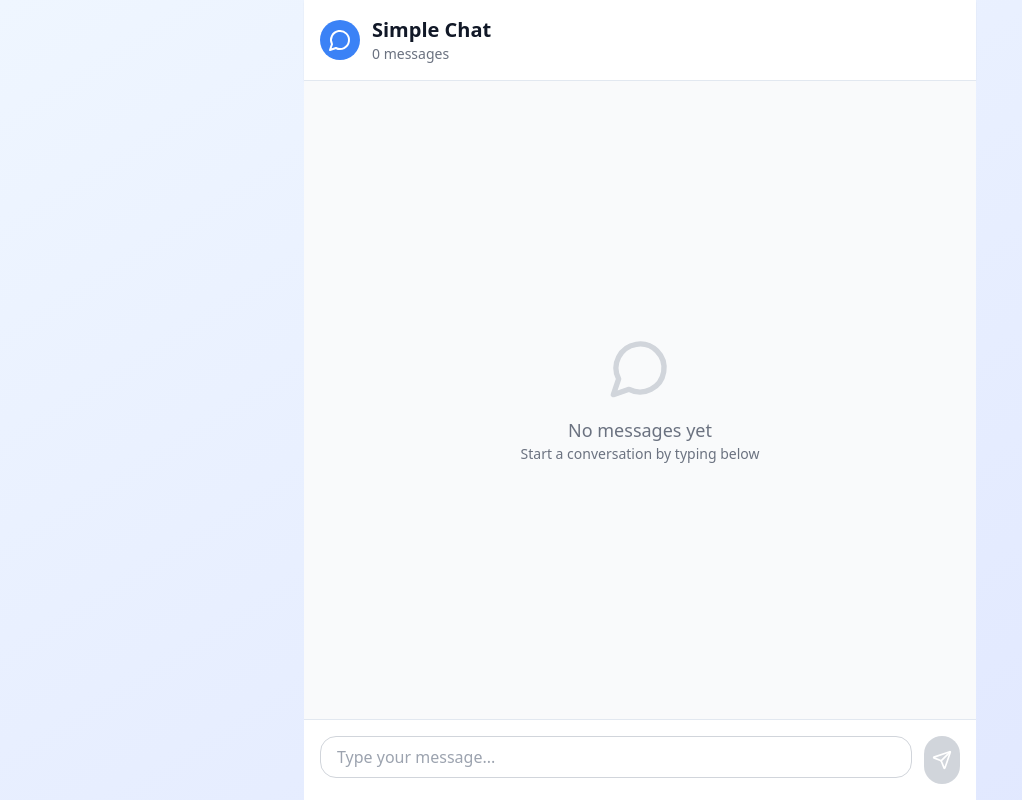
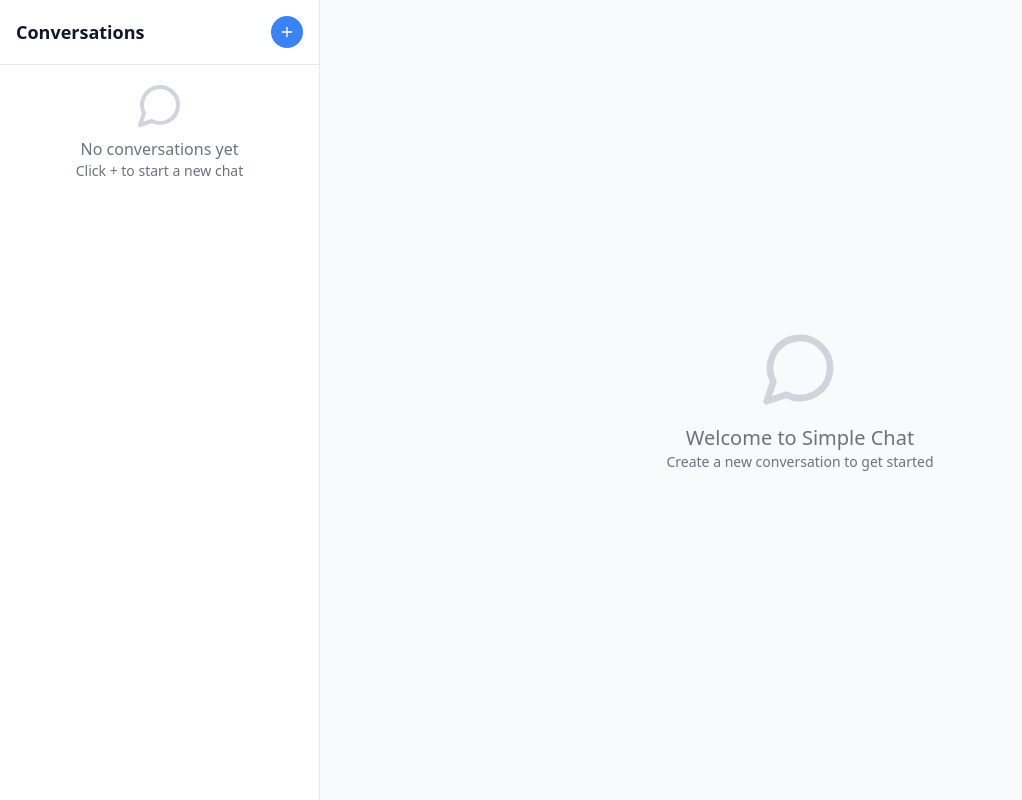
Before and after one commit to mathieulrl/world-chat, a React (Vite) app: page / in a window 1280 px wide. Shown: the whole page, without its empty margins (0-1022 px from the left). Built offline with nearby package versions, Linux system fonts and the light colour scheme.

Commit message:
Add conversation list menu
Implement a menu to display and select conversations.

```diff
--- /dev/null
+++ b/src/components/ConversationSidebar.tsx
@@ -0,0 +1,106 @@
+
+import { MessageCircle, Plus, Trash2 } from "lucide-react";
+import { Conversation } from "../utils/localStorage";
+
+interface ConversationSidebarProps {
+  conversations: Conversation[];
+  activeConversationId: string | null;
+  onSelectConversation: (conversationId: string) => void;
+  onCreateConversation: () => void;
+  onDeleteConversation: (conversationId: string) => void;
+}
+
+const ConversationSidebar = ({
+  conversations,
+  activeConversationId,
+  onSelectConversation,
+  onCreateConversation,
+  onDeleteConversation,
+}: ConversationSidebarProps) => {
+  const formatLastMessage = (conversation: Conversation) => {
+    if (conversation.messages.length === 0) {
+      return "No messages";
+    }
+    const lastMessage = conversation.messages[conversation.messages.length - 1];
+    return lastMessage.text.length > 30
+      ? lastMessage.text.substring(0, 30) + "..."
+      : lastMessage.text;
+  };
+
+  const formatTime = (timestamp: number) => {
+    const date = new Date(timestamp);
+    const now = new Date();
+
+    if (date.toDateString() === now.toDateString()) {
+      return date.toLocaleTimeString([], { hour: "2-digit", minute: "2-digit" });
+    }
+    return date.toLocaleDateString();
+  };
+
+  return (
+    <div className="w-80 bg-white border-r border-gray-200 flex flex-col h-full">
+      {/* Header */}
+      <div className="p-4 border-b border-gray-200">
+        <div className="flex items-center justify-between">
+          <h2 className="text-lg font-semibold text-gray-900">Conversations</h2>
+          <button
+            onClick={onCreateConversation}
+            className="bg-blue-500 hover:bg-blue-600 text-white p-2 rounded-full transition-colors"
+            title="New conversation"
+          >
+            <Plus className="h-4 w-4" />
+          </button>
+        </div>
+      </div>
+
+      {/* Conversations List */}
+      <div className="flex-1 overflow-y-auto">
+        {conversations.length === 0 ? (
+          <div className="p-4 text-center text-gray-500">
+            <MessageCircle className="h-12 w-12 mx-auto mb-2 text-gray-300" />
+            <p>No conversations yet</p>
+            <p className="text-sm">Click + to start a new chat</p>
+          </div>
+        ) : (
+          conversations
+            .sort((a, b) => b.lastMessageTime - a.lastMessageTime)
+            .map((conversation) => (
+              <div
+                key={conversation.id}
+                className={`p-4 border-b border-gray-100 cursor-pointer hover:bg-gray-50 transition-colors relative group ${
+                  activeConversationId === conversation.id ? "bg-blue-50 border-blue-200" : ""
+                }`}
+                onClick={() => onSelectConversation(conversation.id)}
+              >
+                <div className="flex items-start justify-between">
+                  <div className="flex-1 min-w-0">
+                    <h3 className="font-medium text-gray-900 truncate">
+                      {conversation.name}
+                    </h3>
+                    <p className="text-sm text-gray-500 truncate mt-1">
+                      {formatLastMessage(conversation)}
+                    </p>
+                    <p className="text-xs text-gray-400 mt-1">
+                      {formatTime(conversation.lastMessageTime)}
+                    </p>
+                  </div>
+                  <button
+                    onClick={(e) => {
+                      e.stopPropagation();
+                      onDeleteConversation(conversation.id);
+                    }}
+                    className="opacity-0 group-hover:opacity-100 text-red-500 hover:text-red-700 p-1 transition-all"
+                    title="Delete conversation"
+                  >
+                    <Trash2 className="h-4 w-4" />
+                  </button>
+                </div>
+              </div>
+            ))
+        )}
+      </div>
+    </div>
+  );
+};
+
+export default ConversationSidebar;
--- a/src/components/MessageBubble.tsx
+++ b/src/components/MessageBubble.tsx
@@ -1,5 +1,5 @@
 
-import { Message } from "./MessagingApp";
+import { Message } from "../utils/localStorage";
 
 interface MessageBubbleProps {
   message: Message;
--- a/src/components/MessagingApp.tsx
+++ b/src/components/MessagingApp.tsx
@@ -2,25 +2,36 @@
 import { useState, useEffect } from "react";
 import MessageBubble from "./MessageBubble";
 import MessageInput from "./MessageInput";
-import { loadMessages, saveMessages } from "../utils/localStorage";
+import ConversationSidebar from "./ConversationSidebar";
+import {
+  loadConversations,
+  saveConversations,
+  createNewConversation,
+  type Conversation,
+  type Message
+} from "../utils/localStorage";
 import { MessageCircle } from "lucide-react";
 
-export interface Message {
-  id: string;
-  text: string;
-  timestamp: number;
-  sender: "user";
-}
-
 const MessagingApp = () => {
-  const [messages, setMessages] = useState<Message[]>([]);
+  const [conversations, setConversations] = useState<Conversation[]>([]);
+  const [activeConversationId, setActiveConversationId] = useState<string | null>(null);
 
   useEffect(() => {
-    const savedMessages = loadMessages();
-    setMessages(savedMessages);
+    const savedConversations = loadConversations();
+    setConversations(savedConversations);
+
+    // Select the most recent conversation if available
+    if (savedConversations.length > 0) {
+      const mostRecent = savedConversations.sort((a, b) => b.lastMessageTime - a.lastMessageTime)[0];
+      setActiveConversationId(mostRecent.id);
+    }
   }, []);
 
+  const activeConversation = conversations.find(c => c.id === activeConversationId);
+
   const addMessage = (text: string) => {
+    if (!activeConversationId) return;
+
     const newMessage: Message = {
       id: Date.now().toString(),
       text,
@@ -28,18 +39,80 @@ const MessagingApp = () => {
       sender: "user",
     };
 
-    const updatedMessages = [...messages, newMessage];
-    setMessages(updatedMessages);
-    saveMessages(updatedMessages);
+    const updatedConversations = conversations.map(conversation => {
+      if (conversation.id === activeConversationId) {
+        return {
+          ...conversation,
+          messages: [...conversation.messages, newMessage],
+          lastMessageTime: Date.now(),
+        };
+      }
+      return conversation;
+    });
+
+    setConversations(updatedConversations);
+    saveConversations(updatedConversations);
   };
 
-  const clearMessages = () => {
-    setMessages([]);
-    saveMessages([]);
+  const createConversation = () => {
+    const newConversation = createNewConversation();
+    const updatedConversations = [...conversations, newConversation];
+    setConversations(updatedConversations);
+    setActiveConversationId(newConversation.id);
+    saveConversations(updatedConversations);
+  };
+
+  const selectConversation = (conversationId: string) => {
+    setActiveConversationId(conversationId);
+  };
+
+  const deleteConversation = (conversationId: string) => {
+    const updatedConversations = conversations.filter(c => c.id !== conversationId);
+    setConversations(updatedConversations);
+    saveConversations(updatedConversations);
+
+    if (activeConversationId === conversationId) {
+      if (updatedConversations.length > 0) {
+        const mostRecent = updatedConversations.sort((a, b) => b.lastMessageTime - a.lastMessageTime)[0];
+        setActiveConversationId(mostRecent.id);
+      } else {
+        setActiveConversationId(null);
+      }
+    }
+  };
+
+  const clearCurrentConversation = () => {
+    if (!activeConversationId) return;
+
+    const updatedConversations = conversations.map(conversation => {
+      if (conversation.id === activeConversationId) {
+        return {
+          ...conversation,
+          messages: [],
+        };
+      }
+      return conversation;
+    });
+
+    setConversations(updatedConversations);
+    saveConversations(updatedConversations);
   };
 
   return (
-    <div className="max-w-2xl mx-auto h-screen flex flex-col">
+    <div className="h-screen flex bg-gray-50">
+      {/* Sidebar */}
+      <ConversationSidebar
+        conversations={conversations}
+        activeConversationId={activeConversationId}
+        onSelectConversation={selectConversation}
+        onCreateConversation={createConversation}
+        onDeleteConversation={deleteConversation}
+      />
+
+      {/* Main Chat Area */}
+      <div className="flex-1 flex flex-col">
+        {activeConversation ? (
+          <>
             {/* Header */}
             <div className="bg-white shadow-sm border-b p-4 flex items-center justify-between">
               <div className="flex items-center space-x-3">
@@ -47,32 +120,32 @@ const MessagingApp = () => {
                   <MessageCircle className="h-6 w-6 text-white" />
                 </div>
                 <div>
-            <h1 className="text-xl font-semibold text-gray-900">Simple Chat</h1>
+                  <h1 className="text-xl font-semibold text-gray-900">{activeConversation.name}</h1>
                   <p className="text-sm text-gray-500">
-              {messages.length} message{messages.length !== 1 ? "s" : ""}
+                    {activeConversation.messages.length} message{activeConversation.messages.length !== 1 ? "s" : ""}
                   </p>
                 </div>
               </div>
-        {messages.length > 0 && (
+              {activeConversation.messages.length > 0 && (
                 <button
-            onClick={clearMessages}
+                  onClick={clearCurrentConversation}
                   className="text-sm text-red-500 hover:text-red-700 px-3 py-1 rounded-md hover:bg-red-50 transition-colors"
                 >
-            Clear All
+                  Clear Messages
                 </button>
               )}
             </div>
 
             {/* Messages Container */}
-      <div className="flex-1 overflow-y-auto p-4 space-y-4 bg-gray-50">
-        {messages.length === 0 ? (
+            <div className="flex-1 overflow-y-auto p-4 space-y-4">
+              {activeConversation.messages.length === 0 ? (
                 <div className="flex flex-col items-center justify-center h-full text-gray-500">
                   <MessageCircle className="h-16 w-16 mb-4 text-gray-300" />
                   <p className="text-lg font-medium">No messages yet</p>
                   <p className="text-sm">Start a conversation by typing below</p>
                 </div>
               ) : (
-          messages.map((message) => (
+                activeConversation.messages.map((message) => (
                   <MessageBubble key={message.id} message={message} />
                 ))
               )}
@@ -82,6 +155,15 @@ const MessagingApp = () => {
             <div className="bg-white border-t p-4">
               <MessageInput onSendMessage={addMessage} />
             </div>
+          </>
+        ) : (
+          <div className="flex-1 flex flex-col items-center justify-center text-gray-500">
+            <MessageCircle className="h-20 w-20 mb-4 text-gray-300" />
+            <p className="text-xl font-medium">Welcome to Simple Chat</p>
+            <p className="text-sm">Create a new conversation to get started</p>
+          </div>
+        )}
+      </div>
     </div>
   );
 };
--- a/src/utils/localStorage.ts
+++ b/src/utils/localStorage.ts
@@ -1,24 +1,46 @@
 
-import { Message } from "../components/MessagingApp";
+export interface Message {
+  id: string;
+  text: string;
+  timestamp: number;
+  sender: "user";
+}
 
-const MESSAGES_KEY = "simple-chat-messages";
+export interface Conversation {
+  id: string;
+  name: string;
+  messages: Message[];
+  lastMessageTime: number;
+}
 
-export const loadMessages = (): Message[] => {
+const CONVERSATIONS_KEY = "simple-chat-conversations";
+
+export const loadConversations = (): Conversation[] => {
   try {
-    const stored = localStorage.getItem(MESSAGES_KEY);
+    const stored = localStorage.getItem(CONVERSATIONS_KEY);
     if (stored) {
       return JSON.parse(stored);
     }
   } catch (error) {
-    console.error("Error loading messages from localStorage:", error);
+    console.error("Error loading conversations from localStorage:", error);
   }
   return [];
 };
 
-export const saveMessages = (messages: Message[]): void => {
+export const saveConversations = (conversations: Conversation[]): void => {
   try {
-    localStorage.setItem(MESSAGES_KEY, JSON.stringify(messages));
+    localStorage.setItem(CONVERSATIONS_KEY, JSON.stringify(conversations));
   } catch (error) {
-    console.error("Error saving messages to localStorage:", error);
+    console.error("Error saving conversations to localStorage:", error);
   }
 };
+
+export const createNewConversation = (): Conversation => {
+  const now = Date.now();
+  return {
+    id: now.toString(),
+    name: `Chat ${new Date(now).toLocaleDateString()}`,
+    messages: [],
+    lastMessageTime: now,
+  };
+};
```
Lines whose indentation alone changed are shown as unchanged.
